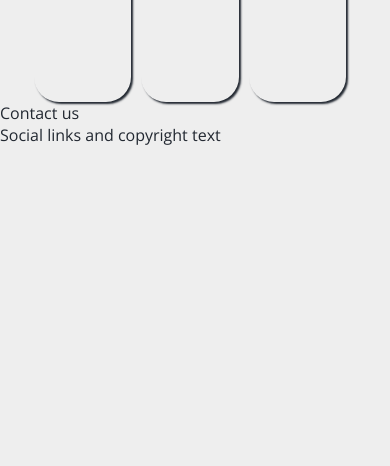
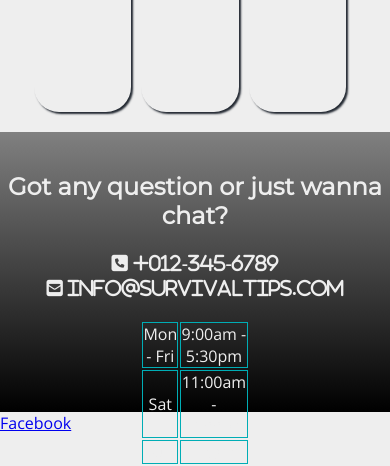
Before and after one commit to JimmyThePro/survival-tips, a plain HTML site: page index.html in a window 390 px wide. Shown: the part 1143-1609 px from the top of the page. Before the commit the page ends 1289 px from the top, so only its background shows below. Drawn offline with nearby package versions, Linux system fonts and the light colour scheme.

Commit message:
Add contact section with phone number and email address, and opening times with a table

```diff
--- a/assets/css/style.css
+++ b/assets/css/style.css
@@ -70,6 +70,7 @@ h1, h2 {
 
 #main-image {
     background: url(../images/snowy-mountain.jpg) no-repeat bottom center;
+    background-color: #EEEEEE;
     width: 100%;
     height: 600px;
     overflow: hidden;
@@ -78,6 +79,7 @@ h1, h2 {
 #hero {
     height: 600px;
     width: 100%;
+    margin-bottom: 10px;
     overflow: hidden;
     position: relative;
 }
@@ -124,7 +126,7 @@ h1, h2 {
 .row {
     display: flex;
     justify-content: center;
-    padding-top: 10px;
+    padding-top: 10px
 }
 
 .column h2 {
@@ -140,3 +142,40 @@ h1, h2 {
 .column :hover {
     opacity: 0.3;
 }
+
+/* contact section */
+
+#contact {
+    margin-top: 20px;
+    padding-top: 40px;
+    padding-bottom: 40px;
+    width: 100%;
+    height: 200px;
+    background-image: linear-gradient(grey, black);
+    background-color: #393E46;
+}
+
+#contact h2 {
+    color: #EEEEEE;
+    text-align: center;
+    text-transform: none;
+    padding-bottom: 20px;
+}
+
+#contact h3 {
+    color: #EEEEEE;
+    text-align: center;
+}
+
+.table {
+    margin-left: auto;
+    margin-right: auto;
+    width: 25%;
+    text-align: center;
+    padding-top: 20px;
+    color: #EEEEEE;
+}
+
+td {
+    border: 1px solid #00ADB5;
+}
--- a/index.html
+++ b/index.html
@@ -62,11 +62,33 @@
         </div>
     </section>
     <section>
-        Contact us
+        <div id="contact">
+            <h2>Got any question or just wanna chat?</h2>
+            <h3><i class="fas fa-phone-square"> +012-345-6789</i><br><i class="fas fa-envelope-square"> info@survivaltips.com</i></h3>
+            <table class="table">
+                <tr>
+                  <td>Mon - Fri</td>
+                  <td>9:00am - 5:30pm</td>
+                </tr>
+                <tr>
+                  <td>Sat</td>
+                  <td>11:00am - 14:00pm</td>
+                </tr>
+                <tr>
+                  <td>Sun</td>
+                  <td>Closed</td>
+                </tr>
+            </table>
+        </div>
     </section>
     <footer>
-        Social links and copyright text
+        <ul>
+            <li><a href="https://facebook.com">Facebook</a></li>
+        </ul>
     </footer>
+
+    <!-- font awesome script -->
+    <script src="https://kit.fontawesome.com/f463a1c766.js" crossorigin="anonymous"></script>
 </body>
 
 </html>
```
Also changed, not shown: assets/images/contact-background.jpg (added).
